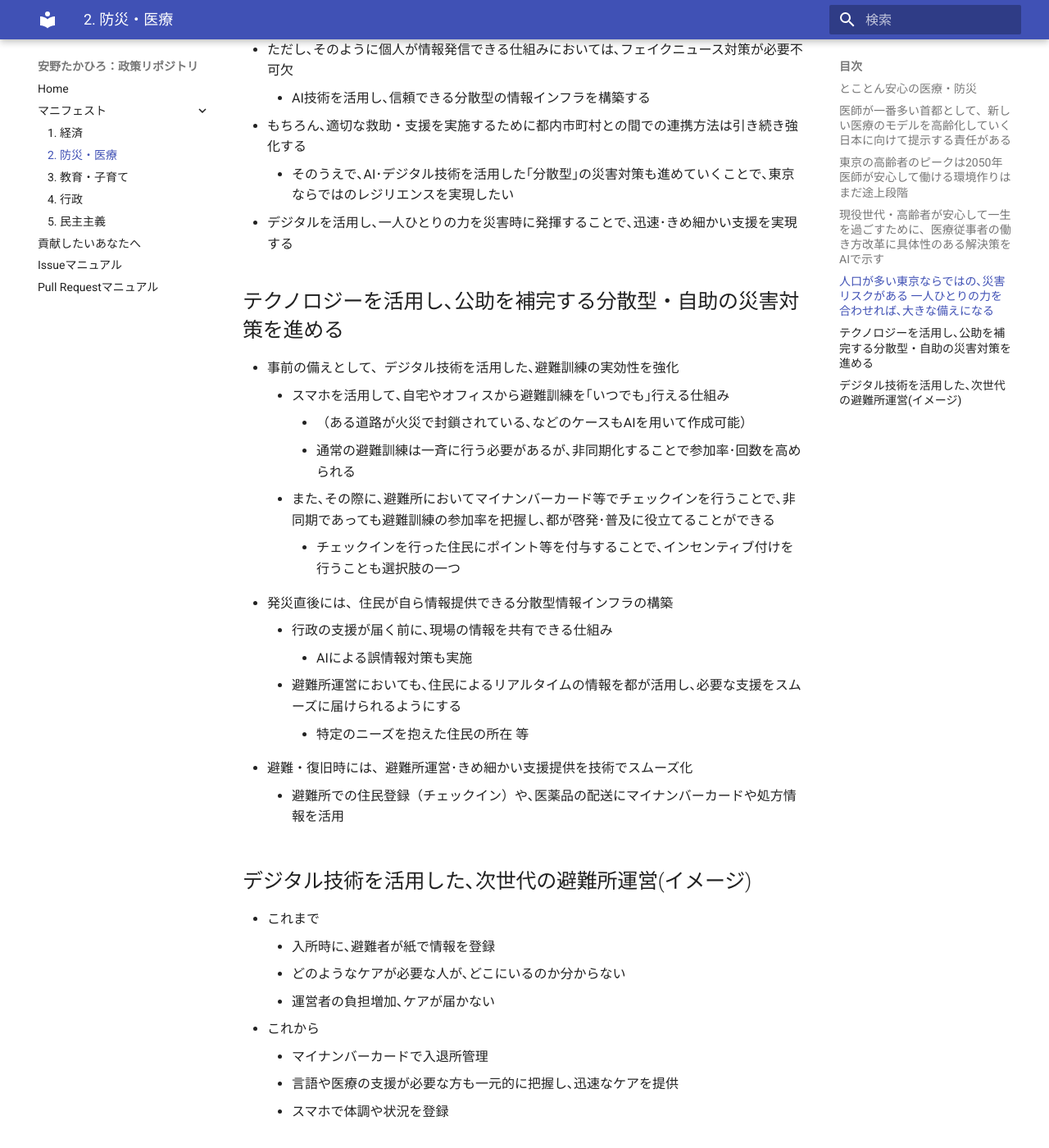
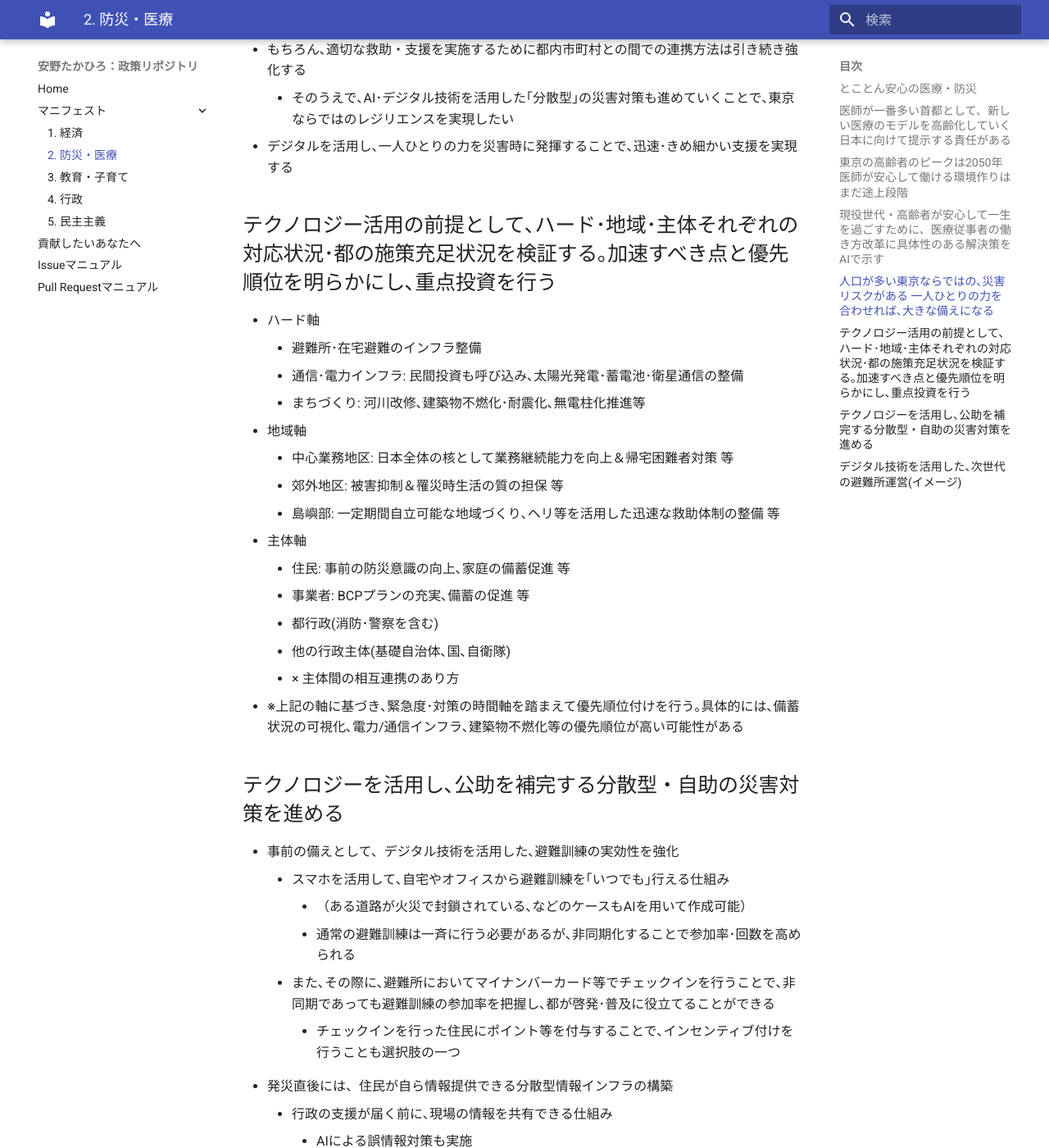
Before and after one commit to takahiroanno2024/election2024, an MkDocs documentation site: the page built from docs/manifest/care.md, in a window 1280 px wide and 1400 px high, scrolled down 3700 px. Shown: the whole window at 82% size. Built offline with MkDocs 1.6.1 and Material for MkDocs 9.7.7, drawn with Linux system fonts in a browser that asks for light colours; some of the changed text lies outside the part shown.

Commit message:
Update care.md: 防災パートのブロードリスニング反映
ブロードリスニングの結果を踏まえた修正｡
詳細な議論経緯は#66 を参照いただければ幸いです｡

(1)テクノロジーだけではない､防災に関する課題の全体感と優先順位を示す
(2)安野候補にフォーカスしてほしい｢テクノロジーによる課題解決の加速｣について施策を追加･深堀り｡具体的には備蓄状況の可視化
(3)避難所運営→避難所運営･在宅避難者把握/支援 に変更 (政策の実態に即したもの)

```diff
--- a/docs/manifest/care.md
+++ b/docs/manifest/care.md
@@ -65,15 +65,13 @@
 
 ## 人口が多い東京ならではの､災害リスクがある 一人ひとりの力を合わせれば､大きな備えになる
 
-- 東京は防災の面から見ると以下のような特徴がある
-    - 人口密度が6400人/㎢
+- 東京は ､防災の面から見ると以下のような特徴がある
+    - 人口密度が最も高い: 6400人/㎢
         - 迅速な避難や､きめ細かい支援の提供の難易度が高い
-    - 障がいのある方の人口が73万人、高齢者人口が311万人
+    - 障がいのある方の人口: 73万人、高齢者人口: 311万人
         - 多様なニーズを踏まえた､適切なケアを届ける必要がある
-    - 外国人人口が63万人
+    - 外国人人口: 63万人
         - 災害時でもインクルーシブな東京になることは､移住の後押しに
-- 東京都は､1,400万人の人口､680万の住戸を抱える世界最大級の都市である一方､常に地震や水害のリスクに晒されている
-    - この人口の多さは､東日本大震災や北陸震災とは異なる形での防災対応が必要とする
 - 人口の多さは防災対策を困難にする一方､災害対策の主体的な担い手となれる住民の数が多いことも意味する
     - 例えば発災直後に､一人ひとりがスマホを使って情報を収集し､リアルタイムで共有できる仕組みを活用できれば､災害発生直後に行政の支援が行き届かない時にも助け合いを促進することができるし､その後の行政の動きをスムーズにすることができる
 - ただし､そのように個人が情報発信できる仕組みにおいては､フェイクニュース対策が必要不可欠
@@ -81,6 +79,24 @@
 - もちろん､適切な救助・支援を実施するために都内市町村との間での連携方法は引き続き強化する
     - そのうえで､AI･デジタル技術を活用した｢分散型｣の災害対策も進めていくことで､東京ならではのレジリエンスを実現したい
 - デジタルを活用し､一人ひとりの力を災害時に発揮することで､迅速･きめ細かい支援を実現する
+
+## テクノロジー活用の前提として､ハード･地域･主体それぞれの対応状況･都の施策充足状況を検証する｡加速すべき点と優先順位を明らかにし､重点投資を行う
+
+- ハード軸
+    - 避難所･在宅避難のインフラ整備
+    - 通信･電力インフラ: 民間投資も呼び込み､太陽光発電･蓄電池･衛星通信の整備
+    - まちづくり: 河川改修､建築物不燃化･耐震化､無電柱化推進等
+- 地域軸
+    - 中心業務地区: 日本全体の核として業務継続能力を向上＆帰宅困難者対策 等
+    - 郊外地区: 被害抑制＆罹災時生活の質の担保 等
+    - 島嶼部: 一定期間自立可能な地域づくり､ヘリ等を活用した迅速な救助体制の整備 等
+- 主体軸
+    - 住民: 事前の防災意識の向上､家庭の備蓄促進 等
+    - 事業者: BCPプランの充実､備蓄の促進 等
+    - 都行政(消防･警察を含む)
+    - 他の行政主体(基礎自治体､国､自衛隊)
+    - × 主体間の相互連携のあり方
+- ※上記の軸に基づき､緊急度･対策の時間軸を踏まえて優先順位付けを行う｡具体的には､備蓄状況の可視化､電力/通信インフラ､建築物不燃化等の優先順位が高い可能性がある
 
 ## テクノロジーを活用し､公助を補完する分散型・自助の災害対策を進める
 
@@ -95,8 +111,9 @@
         - AIによる誤情報対策も実施
     - 避難所運営においても､住民によるリアルタイムの情報を都が活用し､必要な支援をスムーズに届けられるようにする
         - 特定のニーズを抱えた住民の所在 等
-- 避難・復旧時には、避難所運営･きめ細かい支援提供を技術でスムーズ化
-    - 避難所での住民登録（チェックイン）や､医薬品の配送にマイナンバーカードや処方情報を活用
+- 避難・復旧時には、避難所運営･在宅避難者把握･きめ細かい支援提供を技術でスムーズ化
+    - 避難所での住民登録（チェックイン）､在宅避難者把握や､医薬品の配送にマイナンバーカードや処方情報を活用
+    - 官民による､備蓄状況や非常用電源の可視化(DB化)
 
 ## デジタル技術を活用した､次世代の避難所運営(イメージ)
 
```
